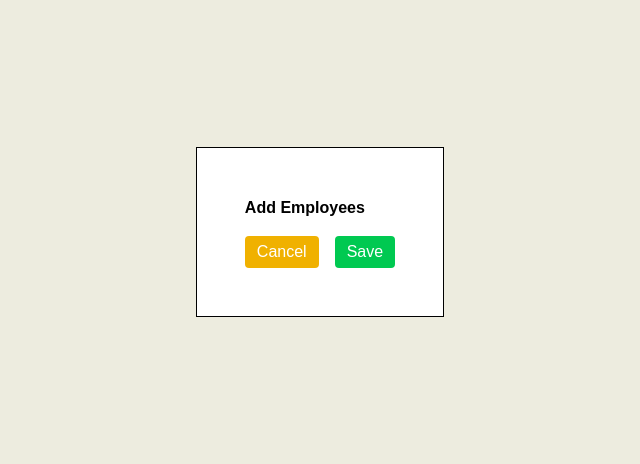
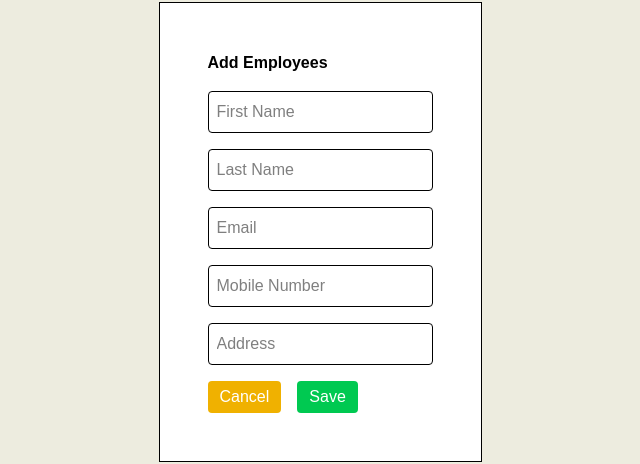
Before and after one commit to edpau/scl-employee-ui, a React (Vite) app: page / in a window 1280 px wide. Both pictures are taken after a click on the button "Add Employee". Shown: the part 168-632 px from the top of the page, without its empty margins (320-960 px from the left). Built offline with nearby package versions, Linux system fonts and the light colour scheme; no server answers.

Commit message:
feat: add AddEmployeeModal with form validation using RHF + Zod

```diff
--- a/package.json
+++ b/package.json
@@ -11,10 +11,13 @@
   },
   "dependencies": {
     "@headlessui/react": "^2.2.7",
+    "@hookform/resolvers": "^5.2.1",
     "@tailwindcss/vite": "^4.1.11",
     "react": "^19.1.0",
     "react-dom": "^19.1.0",
-    "tailwindcss": "^4.1.11"
+    "react-hook-form": "^7.62.0",
+    "tailwindcss": "^4.1.11",
+    "zod": "^4.0.17"
   },
   "devDependencies": {
     "@eslint/js": "^9.30.1",
--- a/src/components/AddEmployeeModal.tsx
+++ b/src/components/AddEmployeeModal.tsx
@@ -1,4 +1,8 @@
 import { Dialog, DialogPanel, DialogTitle } from '@headlessui/react';
+import { useForm } from 'react-hook-form';
+import { zodResolver } from '@hookform/resolvers/zod';
+import { AddEmployeeSchema } from '../types';
+import type { AddEmployeeFormData } from '../types';
 
 type Props = {
   isOpen: boolean;
@@ -6,6 +10,19 @@ type Props = {
 };
 
 export default function AddEmployeeModal({ isOpen, onClose }: Props) {
+  const {
+    register,
+    handleSubmit,
+    formState: { errors, isSubmitting },
+  } = useForm<AddEmployeeFormData>({
+    resolver: zodResolver(AddEmployeeSchema),
+  });
+
+  const onSubmit = async (data: AddEmployeeFormData) => {
+    console.log(data);
+    onClose();
+  };
+
   return (
     <Dialog open={isOpen} onClose={onClose} className="relative z-50">
       <div
@@ -14,20 +31,81 @@ export default function AddEmployeeModal({ isOpen, onClose }: Props) {
       >
         <DialogPanel className="max-w-lg space-y-4 border bg-white p-12">
           <DialogTitle className="font-bold">Add Employees</DialogTitle>
+
+          <form onSubmit={handleSubmit(onSubmit)} className="space-y-4">
+            <div>
+              <input
+                {...register('firstName')}
+                className="w-full rounded border p-2"
+                placeholder="First Name"
+              />
+              {errors.firstName && (
+                <p className="text-sm text-red-500">
+                  {errors.firstName.message}
+                </p>
+              )}
+            </div>
+            <div>
+              <input
+                {...register('lastName')}
+                className="w-full rounded border p-2"
+                placeholder="Last Name"
+              />
+              {errors.lastName && (
+                <p className="text-sm text-red-500">
+                  {errors.lastName.message}
+                </p>
+              )}
+            </div>
+            <div>
+              <input
+                {...register('email')}
+                className="w-full rounded border p-2"
+                placeholder="Email"
+              />
+              {errors.email && (
+                <p className="text-sm text-red-500">{errors.email.message}</p>
+              )}
+            </div>
+            <div>
+              <input
+                {...register('mobileNumber')}
+                className="w-full rounded border p-2"
+                placeholder="Mobile Number"
+              />
+              {errors.mobileNumber && (
+                <p className="text-sm text-red-500">
+                  {errors.mobileNumber.message}
+                </p>
+              )}
+            </div>
+            <div>
+              <input
+                {...register('address')}
+                className="w-full rounded border p-2"
+                placeholder="Address"
+              />
+              {errors.address && (
+                <p className="text-sm text-red-500">{errors.address.message}</p>
+              )}
+            </div>
             <div className="flex gap-4">
               <button
+                type="button"
                 onClick={onClose}
                 className="cursor-pointer rounded bg-yellow-500 px-3 py-1 text-white hover:bg-yellow-600"
               >
                 Cancel
               </button>
               <button
-              onClick={onClose}
+                type="submit"
+                disabled={isSubmitting}
                 className="cursor-pointer rounded bg-green-500 px-3 py-1 text-white hover:bg-green-600"
               >
-              Save
+                {isSubmitting ? 'Saving...' : 'Save'}
               </button>
             </div>
+          </form>
         </DialogPanel>
       </div>
     </Dialog>
--- a/src/types.ts
+++ b/src/types.ts
@@ -6,3 +6,20 @@ export interface Employee {
   mobileNumber?: string;
   address: string;
 }
+
+import { z } from 'zod';
+
+export const AddEmployeeSchema = z.object({
+  firstName: z.string().min(1, 'First name is required'),
+  lastName: z.string().min(1, 'Last name is required'),
+  email: z.email('Invalid email'),
+  mobileNumber: z
+    .string()
+    .min(7, 'Too short')
+    .max(20, 'Too long')
+    .regex(/^[\d\s()+-]+$/, { message: 'Invalid phone characters' })
+    .optional(),
+  address: z.string().min(1, 'Address is required'),
+});
+
+export type AddEmployeeFormData = z.infer<typeof AddEmployeeSchema>;
```
Also changed, not shown: 1 other file (tests, documents, lock files or other folders). Lines whose indentation alone changed are shown as unchanged.
